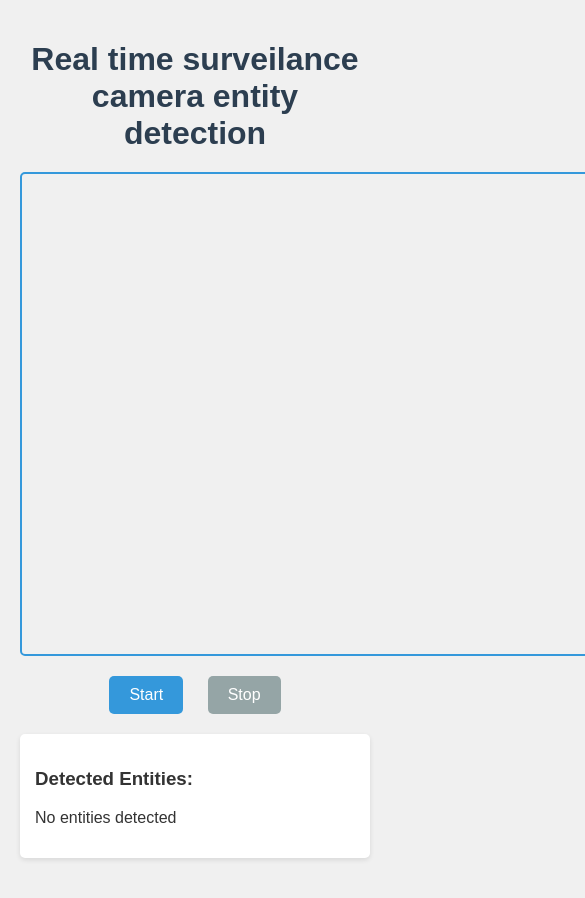
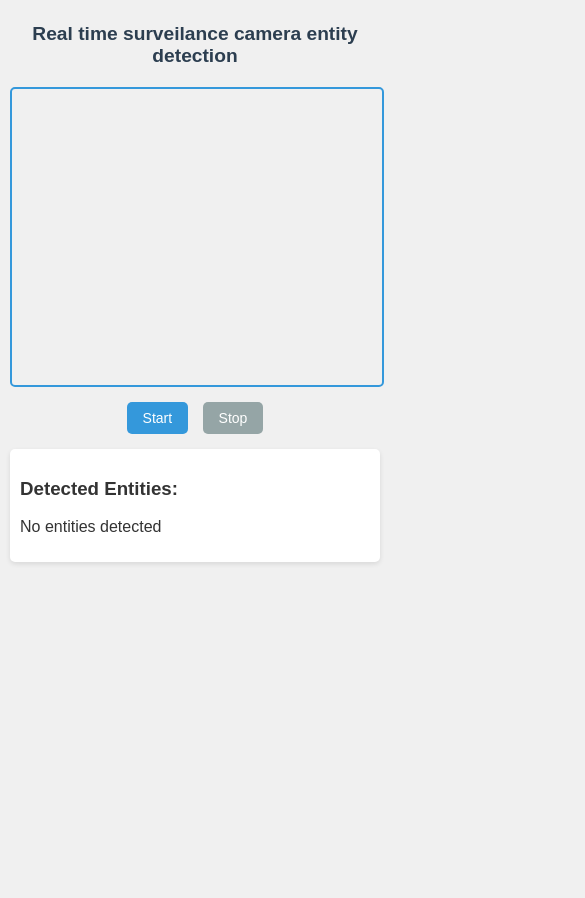
Before and after one commit to xaxoman/webcam_object_detection, a website: page public/index.html in a window 390 px wide. Shown: the top 898 px of the page, 585 px wide, since content can reach past the window. After the commit the page ends 844 px from the top, so only its background shows below. Drawn offline with Linux system fonts and the light colour scheme.

Commit message:
il container della webcam era in overflow su disp mobile, ora il problema è stato risolto

```diff
--- a/public/client.js
+++ b/public/client.js
@@ -49,8 +49,8 @@ async function startCamera() {
 
         // Wait for video to be loaded
         video.onloadedmetadata = () => {
-            canvas.width = video.videoWidth;
-            canvas.height = video.videoHeight;
+            // Set canvas dimensions to match video
+            resizeCanvas();
             startButton.disabled = true;
             stopButton.disabled = false;
             isRunning = true;
@@ -63,6 +63,24 @@ async function startCamera() {
     } catch (error) {
         console.error('Error accessing camera:', error);
         alert('Could not access the camera. Please ensure you have given permission.');
+    }
+}
+
+// Resize canvas to match current video dimensions
+function resizeCanvas() {
+    if (video.videoWidth && video.videoHeight) {
+        canvas.width = video.videoWidth;
+        canvas.height = video.videoHeight;
+    } else {
+        canvas.width = canvas.clientWidth;
+        canvas.height = canvas.clientHeight;
+    }
+}
+
+// Handle window resize
+function handleResize() {
+    if (isRunning) {
+        resizeCanvas();
     }
 }
 
@@ -177,6 +195,7 @@ async function detectEntities() {
 // Event listeners
 startButton.addEventListener('click', startCamera);
 stopButton.addEventListener('click', stopCamera);
+window.addEventListener('resize', handleResize);
 
 // Initialize when page loads
 window.addEventListener('load', init);
--- a/public/index.html
+++ b/public/index.html
@@ -4,7 +4,7 @@
     <meta charset="UTF-8">
     <link rel="stylesheet" type="text/css" href="style.css">
     <link rel="icon" href="favicon.ico" type="image/x-icon">
-    <meta name="viewport" content="width=device-width, initial-scale=1.0">
+    <meta name="viewport" content="width=device-width, initial-scale=1.0, maximum-scale=1.0, user-scalable=no">
     <title>Real time surveilance camera entity detection</title>
     <!-- TensorFlow.js -->
     <script src="https://cdn.jsdelivr.net/npm/@tensorflow/tfjs"></script>
--- a/public/style.css
+++ b/public/style.css
@@ -15,13 +15,16 @@ body {
 h1 {
     color: #2c3e50;
     margin-bottom: 20px;
+    font-size: 1.8rem; /* Slightly smaller for mobile */
 }
 
 .video-container {
     position: relative;
     margin: 20px auto;
-    width: 640px;
-    height: 480px;
+    width: 100%; /* Use percentage instead of fixed width */
+    max-width: 640px; /* Max width on larger screens */
+    height: 0;
+    padding-bottom: 75%; /* Maintain aspect ratio (height/width = 0.75) */
     border: 2px solid #3498db;
     border-radius: 5px;
     overflow: hidden;
@@ -74,10 +77,53 @@ button:disabled {
 .detection-list {
     margin-top: 20px;
     text-align: left;
+    width: 100%;
     max-width: 640px;
     margin: 20px auto;
     padding: 15px;
     background-color: white;
     border-radius: 5px;
     box-shadow: 0 2px 5px rgba(0,0,0,0.1);
+    overflow-wrap: break-word; /* Ensure text doesn't overflow */
+    box-sizing: border-box; /* Include padding in width calculation */
 }
+
+/* Media queries for better mobile experience */
+@media screen and (max-width: 768px) {
+    body {
+        padding: 10px;
+    }
+
+    h1 {
+        font-size: 1.5rem;
+    }
+
+    .video-container {
+        margin: 10px auto;
+    }
+
+    .controls {
+        margin: 15px 0;
+    }
+
+    button {
+        padding: 8px 16px;
+        font-size: 14px;
+        margin: 0 5px;
+    }
+
+    .detection-list {
+        padding: 10px;
+        margin: 15px auto;
+    }
+}
+
+@media screen and (max-width: 480px) {
+    h1 {
+        font-size: 1.2rem;
+    }
+
+    .video-container {
+        padding-bottom: 80%; /* Slightly taller on very small screens */
+    }
+}
```
